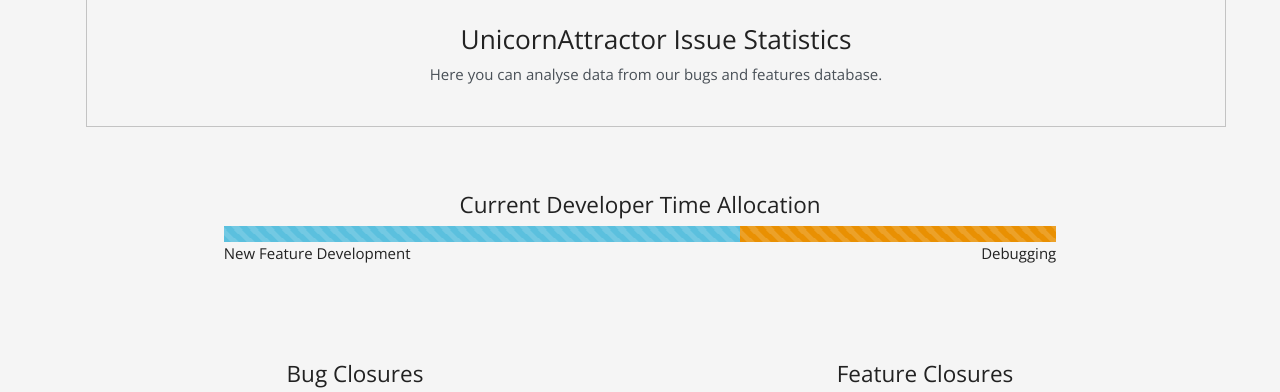
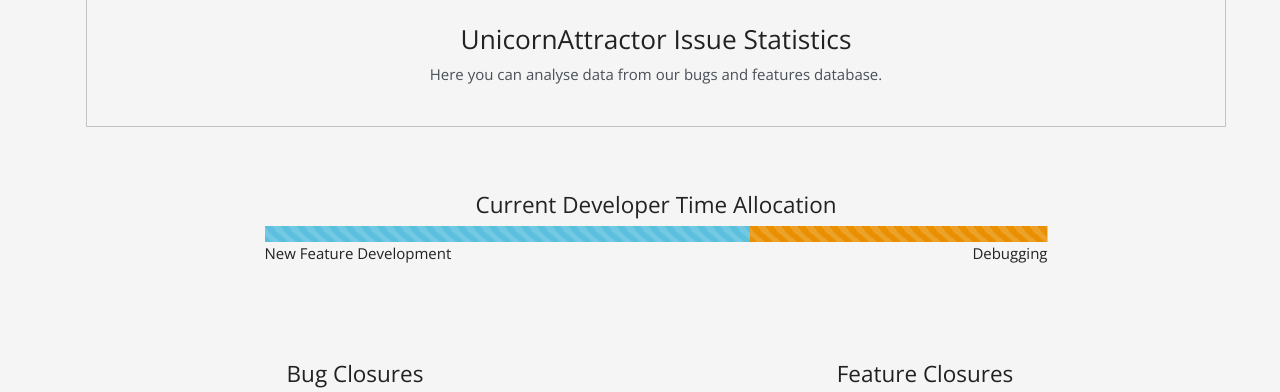
Before and after one commit to kes2401/issue-tracker, a Django app: page /stats/ in a window 1280 px wide. Shown: the part 125-517 px from the top of the page. Run offline with Django 3.2, Linux system fonts and the light colour scheme; data that the repository does not hold is empty; some libraries are stand-ins or nearby versions.

Commit message:
adjust styling

```diff
--- a/stats/templates/stats.html
+++ b/stats/templates/stats.html
@@ -16,8 +16,7 @@
     </div>
 
     <div class="row">
-
-        <div class="col-12 my-5">
+        <div class="col-12 my-5 mx-3 px-5">
             <h4 class="text-center">Current Developer Time Allocation</h4>
             <div class="w-75 mx-auto">
                 <div class="progress">
@@ -32,64 +31,45 @@
                 </div>
             </div>
         </div>
-
     </div>
 
     <div class="row">
-
         <div class="col-12 col-md-6 my-5">
             <h4 class="text-center">Bug Closures</h4>
             <p class="text-center"><em>By Date</em></p>
             <canvas id="bugClosureChart" width="400" height="240"></canvas>
         </div>
-
         <div class="col-12 col-md-6 my-5">
             <h4 class="text-center">Feature Closures</h4>
             <p class="text-center"><em>By Date</em></p>
             <canvas id="featureClosureChart" width="400" height="240"></canvas>
         </div>
-
     </div>
 
-
     <div class="row">
-
         <div class="col-12 col-md-6 my-5">
             <h4 class="text-center">Top Voted Bugs</h4>
             <p class="text-center"><em>Does not include closed bug reports</em></p>
             <canvas id="topVotedBugsChart" width="400" height="240"></canvas>
         </div>
-
         <div class="col-12 col-md-6 my-5">
             <h4 class="text-center">Top Voted Features</h4>
             <p class="text-center"><em>Does not include closed feature requests</em></p>
             <canvas id="topVotedFeaturesChart" width="400" height="240"></canvas>
         </div>
-
     </div>
 
-
-
     <div class="row">
-
         <div class="col-12 col-md-6 my-5">
             <h4 class="text-center mb-4">Status of All Bugs Reported</h4>
             <canvas id="allBugsChart" width="400" height="240" data-chartData="{{ all_bugs_chart }}"></canvas>
         </div>
-
         <div class="col-12 col-md-6 my-5">
             <h4 class="text-center mb-4">Status of All Features Requested</h4>
             <canvas id="allFeaturesChart" width="400" height="240" data-chartData="{{ all_features_chart }}"></canvas>
         </div>
-
     </div>
 
-
-    <div class="row">
-
-
-
-    </div>
 
 
 </div>
```
